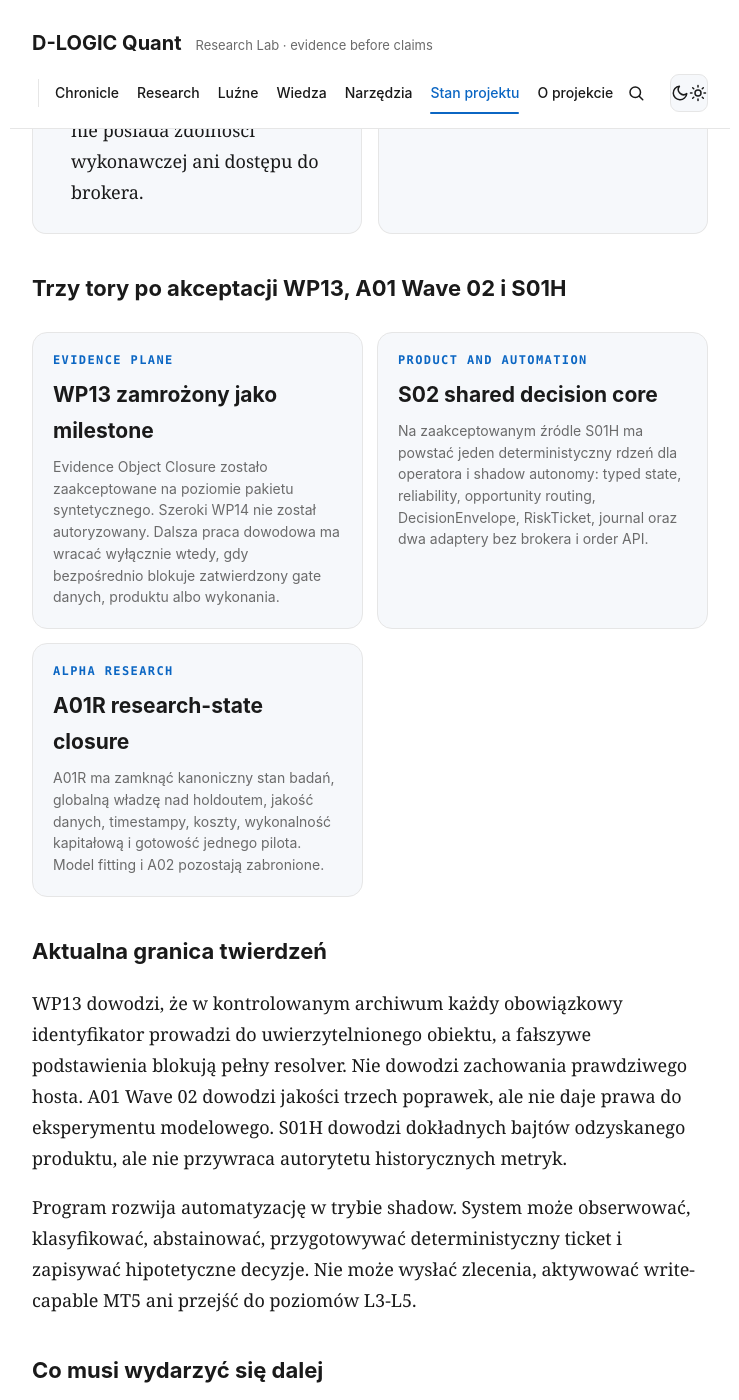
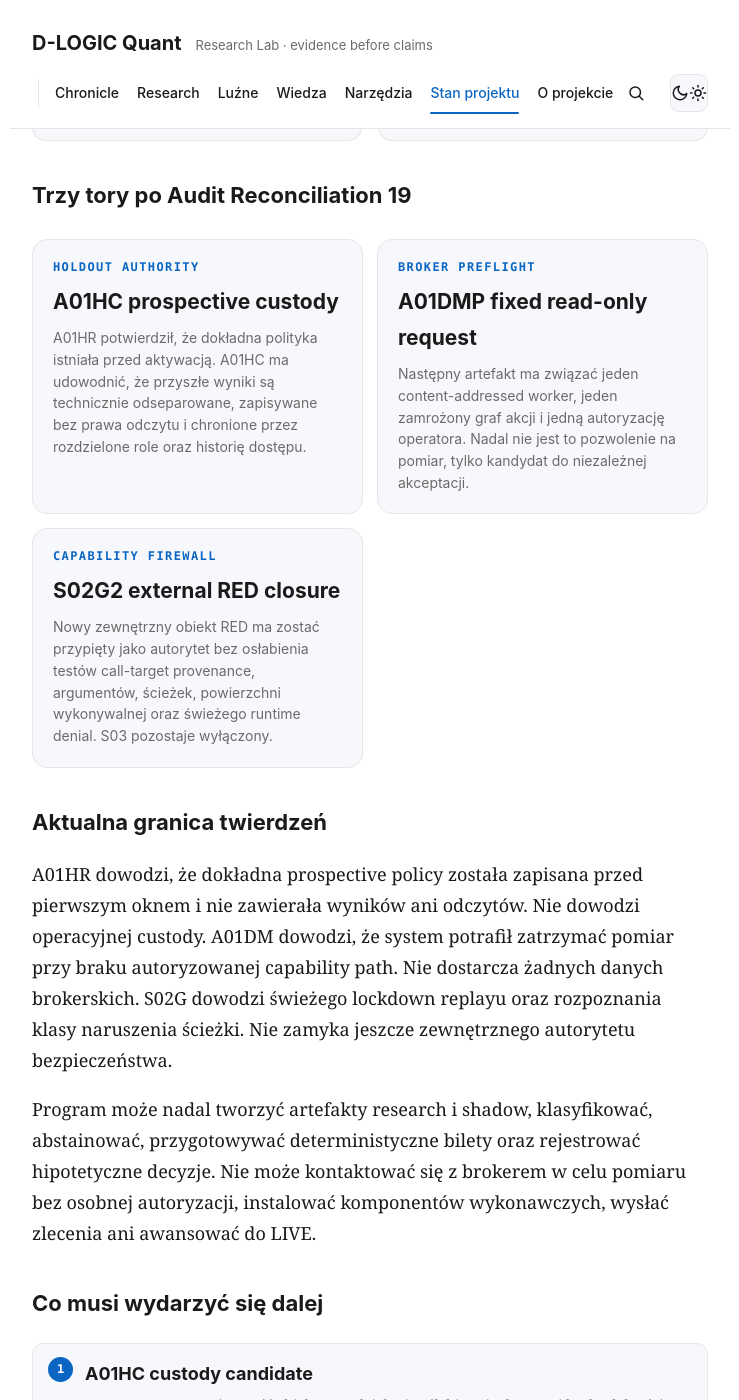
Before and after one commit to rdemb/dlogic-quant, a Jekyll site: the page built from status.html, in a window 1280 px wide and 1400 px high, scrolled down 1479 px. Shown: the whole window, without its empty margins (270-1009 px from the left). Built offline with Jekyll 4.4.1, drawn with Linux system fonts in a browser that asks for light colours; some of the changed text lies outside the part shown.

Commit message:
Publish Chronicle 09 and OpenAI Daybreak Blue article (#14)
Publish the Audit 19 Chronicle, add the sourced Daybreak Blue article, refresh the Public Truth Map and surface AI and cybersecurity content across the site.

```diff
--- a/status.html
+++ b/status.html
@@ -1,17 +1,17 @@
 ---
 layout: default
 title: "Stan projektu"
-description: "Publiczny stan D-LOGIC po akceptacji WP13, A01 Fix Wave 02 i S01H: co zostało potwierdzone, co pozostaje zablokowane i jakie są następne tory."
+description: "Publiczny stan D-LOGIC po Audit Reconciliation 19: co zostało potwierdzone w A01HR, A01DM i S02G, co nadal pozostaje zablokowane oraz jakie są następne autoryzowane gate'y."
 permalink: /status/
 ---
 <p class="lab-kicker">Public truth map</p>
 <h1>Stan projektu bez marketingowego skrótu</h1>
-<p class="dek">Ta strona pokazuje granicę pomiędzy zaakceptowanym artefaktem, użytecznym produktem, prawem do eksperymentu i prawem do wykonania. Sukces jednej warstwy nie awansuje automatycznie pozostałych.</p>
+<p class="dek">Ta strona pokazuje granicę pomiędzy zaakceptowanym artefaktem, wiarygodnym dowodem operacyjnym, prawem do eksperymentu i prawem do wykonania. Sukces jednej warstwy nie awansuje automatycznie pozostałych.</p>
 
 <div class="lab-status">
   <div class="status-card"><small>Research program</small><b class="ok">ACTIVE</b></div>
-  <div class="status-card"><small>WP13 artifact</small><b class="ok">ACCEPTED</b></div>
-  <div class="status-card"><small>Product path</small><b class="warn">SHADOW ONLY</b></div>
+  <div class="status-card"><small>Audit 19</small><b class="ok">REVIEWED</b></div>
+  <div class="status-card"><small>Execution surface</small><b class="warn">LOCKDOWN</b></div>
   <div class="status-card"><small>LIVE trading</small><b class="lock">NOT AUTHORIZED</b></div>
 </div>
 
@@ -19,67 +19,71 @@
   <section class="truth-panel confirmed">
     <h2>Potwierdzone publicznie</h2>
     <ul>
-      <li>WP13 przeszedł niezależny raw-archive replay bez importowania repozytorium i bez wykonania runtime'u,</li>
-      <li>34 obowiązkowe węzły posiadają 34 uwierzytelnione obiekty dowodowe albo typowane receipts w kontrolowanym pakiecie syntetycznym,</li>
-      <li>pełny resolver przeszedł 340 z 340 mutacji, 2 kontrole komponentowe i 3 predykaty statyczne,</li>
-      <li>WP13 zamyka blocker Evidence Object Closure odkryty w WP12 na poziomie artefaktu syntetycznego,</li>
-      <li>A01 Fix Wave 02 została zaakceptowana jako dokładny artefakt poprawiający trzy autoryzowane problemy implementacyjne,</li>
-      <li>S01H został zaakceptowany jako niezmienny handoff dokładnych źródeł i kontraktu produktu,</li>
-      <li>S01H obejmuje 39 plików źródłowych, 11 dokumentów schematów, 18 testów S01 i 526 odzyskanych testów CMD,</li>
-      <li>żaden zaakceptowany pakiet nie posiada zdolności wykonawczej ani dostępu do brokera.</li>
+      <li>WP13 pozostaje zaakceptowanym syntetycznym artefaktem Evidence Object Closure,</li>
+      <li>S01H pozostaje zaakceptowanym handoffem dokładnych źródeł i kontraktu odzyskanego produktu,</li>
+      <li>A01 Fix Wave 02 pozostaje zaakceptowanym artefaktem trzech konkretnych poprawek implementacyjnych,</li>
+      <li>A01HR zamroził dokładną prospective policy przed pierwszym oknem holdoutu, a zewnętrzny znacznik czasu potwierdza wcześniejsze istnienie tych bajtów,</li>
+      <li>A01DM poprawnie zakończył się na capability preflight bez wykonania pomiaru brokera,</li>
+      <li>S02G świeżo odtworzył odmowy procesu, egzekucji i sieci w trybie LOCKDOWN,</li>
+      <li>niezależny replacement RED odtworzył naruszenie absolutnej ścieżki, którego nie potrafił zamknąć wcześniejszy verifier,</li>
+      <li>żaden zaakceptowany pakiet nie posiada zdolności wysłania zlecenia ani prawa do LIVE.</li>
     </ul>
   </section>
   <section class="truth-panel unproven">
     <h2>Niepotwierdzone lub nadal zablokowane</h2>
     <ul>
-      <li>reprezentacja i pomiar prawdziwego runtime'u Wine, MT5 i MQL5,</li>
-      <li>loadability przypiętego EX5 oraz zachowanie terminala,</li>
-      <li>walidacja danych brokerskich i ich znaczenia w czasie decyzji,</li>
-      <li>globalna władza nad outer holdoutem i pełne pojednanie stanu badawczego A01,</li>
-      <li>historyczny producent screenshotów CMD Desku oraz 24 grupy widocznych pól,</li>
-      <li>autorytet dawnych wartości HIT%, EVbp, bias, regime, strength, COT, rankingów i poziomów,</li>
-      <li>cost-adjusted independent OOS edge oraz forward edge,</li>
-      <li>Risk Governor readiness, wykonanie, recovery i prawo do LIVE.</li>
+      <li>operacyjna custody prospective holdoutu, osobny podmiot bezpieczeństwa, write-only ingestion, append-only access history i wymuszony brak odczytu,</li>
+      <li>uniwersalny dowód trusted commitment time niezależny od czasu zadeklarowanego w samym artefakcie,</li>
+      <li>autoryzowana ścieżka pierwszego read-only pomiaru brokera i tożsamość skanowanego, importowanego oraz wykonywanego workera,</li>
+      <li>snapshot brokera, spread, margin, PnL, jakość danych, koszty i wykonalność kapitałowa,</li>
+      <li>zamknięcie zewnętrznego autorytetu RED w S02G2 oraz prawo do rozpoczęcia S03,</li>
+      <li>loadability przypiętego EX5 i zachowanie prawdziwego runtime'u Wine oraz MT5,</li>
+      <li>cost-adjusted independent OOS edge, forward edge i Risk Governor readiness,</li>
+      <li>instalacja, wykonanie, broker write i LIVE.</li>
     </ul>
   </section>
 </div>
 
-<h2>Trzy tory po akceptacji WP13, A01 Wave 02 i S01H</h2>
+<h2>Trzy tory po Audit Reconciliation 19</h2>
 <div class="lab-grid">
   <div class="lab-card">
-    <span class="num">EVIDENCE PLANE</span>
-    <h2>WP13 zamrożony jako milestone</h2>
-    <p>Evidence Object Closure zostało zaakceptowane na poziomie pakietu syntetycznego. Szeroki WP14 nie został autoryzowany. Dalsza praca dowodowa ma wracać wyłącznie wtedy, gdy bezpośrednio blokuje zatwierdzony gate danych, produktu albo wykonania.</p>
+    <span class="num">HOLDOUT AUTHORITY</span>
+    <h2>A01HC prospective custody</h2>
+    <p>A01HR potwierdził, że dokładna polityka istniała przed aktywacją. A01HC ma udowodnić, że przyszłe wyniki są technicznie odseparowane, zapisywane bez prawa odczytu i chronione przez rozdzielone role oraz historię dostępu.</p>
   </div>
   <div class="lab-card">
-    <span class="num">PRODUCT AND AUTOMATION</span>
-    <h2>S02 shared decision core</h2>
-    <p>Na zaakceptowanym źródle S01H ma powstać jeden deterministyczny rdzeń dla operatora i shadow autonomy: typed state, reliability, opportunity routing, DecisionEnvelope, RiskTicket, journal oraz dwa adaptery bez brokera i order API.</p>
+    <span class="num">BROKER PREFLIGHT</span>
+    <h2>A01DMP fixed read-only request</h2>
+    <p>Następny artefakt ma związać jeden content-addressed worker, jeden zamrożony graf akcji i jedną autoryzację operatora. Nadal nie jest to pozwolenie na pomiar, tylko kandydat do niezależnej akceptacji.</p>
   </div>
   <div class="lab-card">
-    <span class="num">ALPHA RESEARCH</span>
-    <h2>A01R research-state closure</h2>
-    <p>A01R ma zamknąć kanoniczny stan badań, globalną władzę nad holdoutem, jakość danych, timestampy, koszty, wykonalność kapitałową i gotowość jednego pilota. Model fitting i A02 pozostają zabronione.</p>
+    <span class="num">CAPABILITY FIREWALL</span>
+    <h2>S02G2 external RED closure</h2>
+    <p>Nowy zewnętrzny obiekt RED ma zostać przypięty jako autorytet bez osłabienia testów call-target provenance, argumentów, ścieżek, powierzchni wykonywalnej oraz świeżego runtime denial. S03 pozostaje wyłączony.</p>
   </div>
 </div>
 
 <h2>Aktualna granica twierdzeń</h2>
-<p>WP13 dowodzi, że w kontrolowanym archiwum każdy obowiązkowy identyfikator prowadzi do uwierzytelnionego obiektu, a fałszywe podstawienia blokują pełny resolver. Nie dowodzi zachowania prawdziwego hosta. A01 Wave 02 dowodzi jakości trzech poprawek, ale nie daje prawa do eksperymentu modelowego. S01H dowodzi dokładnych bajtów odzyskanego produktu, ale nie przywraca autorytetu historycznych metryk.</p>
+<p>A01HR dowodzi, że dokładna prospective policy została zapisana przed pierwszym oknem i nie zawierała wyników ani odczytów. Nie dowodzi operacyjnej custody. A01DM dowodzi, że system potrafił zatrzymać pomiar przy braku autoryzowanej capability path. Nie dostarcza żadnych danych brokerskich. S02G dowodzi świeżego lockdown replayu oraz rozpoznania klasy naruszenia ścieżki. Nie zamyka jeszcze zewnętrznego autorytetu bezpieczeństwa.</p>
 
-<p>Program rozwija automatyzację w trybie shadow. System może obserwować, klasyfikować, abstainować, przygotowywać deterministyczny ticket i zapisywać hipotetyczne decyzje. Nie może wysłać zlecenia, aktywować write-capable MT5 ani przejść do poziomów L3-L5.</p>
+<p>Program może nadal tworzyć artefakty research i shadow, klasyfikować, abstainować, przygotowywać deterministyczne bilety oraz rejestrować hipotetyczne decyzje. Nie może kontaktować się z brokerem w celu pomiaru bez osobnej autoryzacji, instalować komponentów wykonawczych, wysłać zlecenia ani awansować do LIVE.</p>
 
 <h2>Co musi wydarzyć się dalej</h2>
 <ol class="stage-list">
-  <li><b>A01R state reconciliation</b><span>Pełny stan badań, tożsamości danych, rejestr wyników negatywnych i wszystkie sprzeczności muszą zostać związane z konkretnymi artefaktami.</span></li>
-  <li><b>Global holdout authority</b><span>Należy udowodnić tożsamość, członkostwo, politykę i historię dostępu bez czytania wyników outer holdoutu. Lokalny brak callbacków nie wystarcza.</span></li>
-  <li><b>Data, timestamp, cost and capital gates</b><span>Krytyczne UNKNOWN albo FAIL nie mogą agregować do PASS. Pilot powstanie tylko wtedy, gdy wszystkie obowiązkowe warunki są rozstrzygnięte.</span></li>
-  <li><b>S02 shared core</b><span>Manual review i shadow policy mają korzystać z tych samych typowanych danych, niezawodności, ograniczeń i dziennika. Każda próba wejścia w tryb wykonawczy musi zostać zablokowana.</span></li>
-  <li><b>Independent review of A01R and S02</b><span>Każdy tor wymaga osobnego, niezmiennego handoffu, archive-only replayu i kontroli negatywnych przypadków.</span></li>
-  <li><b>Only later: model experiment, runtime measurement and execution gates</b><span>A02, prawdziwy runtime, broker, forward oraz wykonanie wymagają odrębnych autoryzacji i nie wynikają automatycznie z obecnych sukcesów.</span></li>
+  <li><b>A01HC custody candidate</b><span>Zewnętrzny czas, tożsamość obiektu, rozdzielenie ról, historia dostępu i brak zdolności odczytu muszą zostać związane w jednym sprawdzalnym artefakcie.</span></li>
+  <li><b>A01DMP preflight candidate</b><span>Dokładnie ten sam worker musi zostać przeskanowany, zaimportowany i wywołany, a operator ma autoryzować zamrożony request hash.</span></li>
+  <li><b>S02G2 authority closure</b><span>Replacement RED musi wejść do autorytetu verifiera, a wszystkie wcześniejsze blokady capability, argumentów, ścieżek i runtime'u muszą pozostać aktywne.</span></li>
+  <li><b>Independent raw-archive review</b><span>Każdy tor kończy się osobnym, niezmiennym handoffem. Plan następnego pakietu nie jest wynikiem.</span></li>
+  <li><b>Only later: measurement and model gates</b><span>A01C, A02, broker measurement, runtime, forward i execution wymagają odrębnych decyzji po spełnieniu własnych warunków.</span></li>
 </ol>
 
 <h2>Kanoniczne statusy</h2>
-<pre><code>SAFE_TO_SIGN = false
+<pre><code>A01C_AUTHORIZED = false
+A02_AUTHORIZED = false
+S03_AUTHORIZED = false
+BROKER_MEASUREMENT_AUTHORIZED = false
+BROKER_WRITE_AUTHORIZED = false
+SAFE_TO_SIGN = false
 SAFE_TO_INSTALL = false
 SAFE_TO_EXECUTE = false
 LIFECYCLE = COMPILED
@@ -90,4 +94,4 @@
 RISK_GOVERNOR_READY = false
 LIVE_TRADING_APPROVED = false</code></pre>
 
-<div class="lab-archive">Status zaktualizowano po niezależnych Audit Reconciliation 13 i 14. WP13, A01 Wave 02 oraz S01H są zaakceptowanymi artefaktami w ściśle ograniczonych zakresach. Żaden z nich nie promuje modelu, danych, wykonania ani LIVE.</div>
+<div class="lab-archive">Status zaktualizowano po niezależnym Audit Reconciliation 19 z 14 sierpnia 2026. A01HR, A01DM i S02G są zaakceptowanymi artefaktami w ograniczonych zakresach. Każdy z nich zachowuje blokadę kolejnego działania.</div>
```
Also changed, not shown: _posts/2026-08-14-openai-daybreak-blue-zaufany-dostep-nie-odznaka.md (added, +187 -0 lines), _posts/2026-08-14-trzy-blokady-ktore-zadzialaly-system-nadal-nie-ma-prawa-ruszyc.md (added, +224 -0 lines), index.html (+14 -4 lines), luzne-tematy.html (+10 -4 lines), o-autorze.html (+7 -2 lines).
